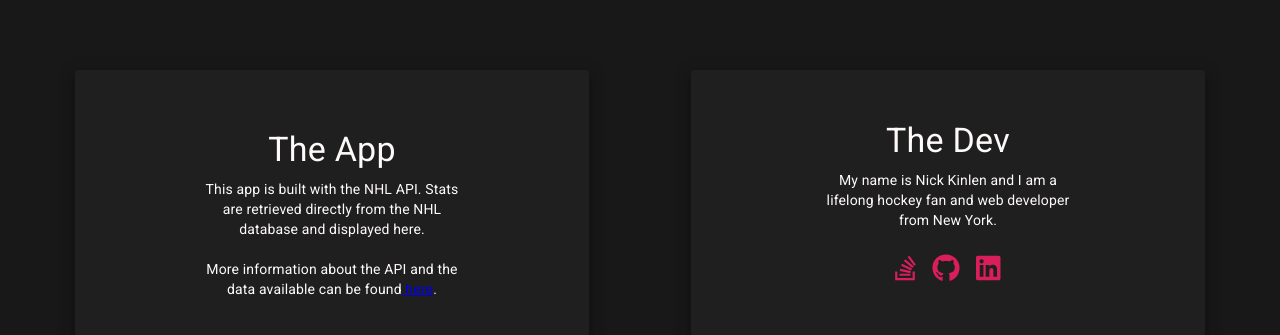
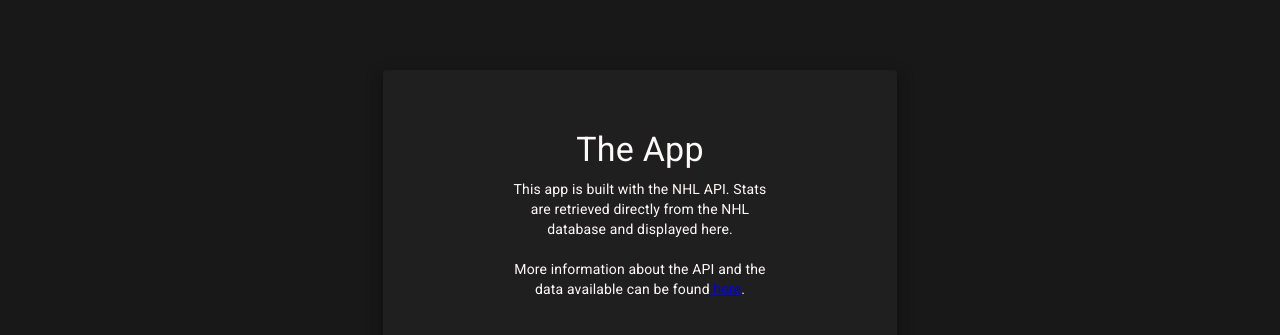
Before and after one commit to Nicknyr/NHL_Stats, a React (Create React App) app: page /wild in a window 1280 px wide. Shown: the part 1427-1762 px from the top of the page. Built offline with nearby package versions, Linux system fonts and the light colour scheme; no server answers.

Commit message:
Removed second section from footer

```diff
--- a/src/components/Footer.js
+++ b/src/components/Footer.js
@@ -69,12 +69,6 @@
   },
   header: {
     padding: '.5rem'
-  },
-  socialMedia: {
-    margin: '1rem',
-  },
-  socialIcon: {
-    margin: '.5rem'
   }
 }));
 
@@ -84,7 +78,6 @@
   return (
     <div className={classes.root}>
      <Container maxWidth="lg" className={classes.container}>
-      <Grid container>
         <Grid container xs={12} md={6} className={classes.section} display="flex" justifyContent="center">
           <Grid item xs={10} sm={8} md={10} >
             <Paper elevation="10" className={classes.paper} align="center">
@@ -102,45 +95,6 @@
             </Paper>
           </Grid>
         </Grid>
-        <Grid container xs={12} md={6} className={classes.section} display="flex" justifyContent="center">
-          <Grid item xs={10} sm={8} md={10} >
-              <Paper elevation="10" className={classes.paper} align="center">
-                <Box align="center" display="flex" flexDirection="column" width="50%">
-                  <Typography variant="h4" className={classes.header}>The Dev</Typography>
-                  <Typography variant="body">
-                    My name is Nick Kinlen and I am a lifelong hockey fan and web developer from New York.
-                  </Typography>
-                  <Box display="flex" flexDirection="row" justifyContent="center" className={classes.socialMedia}>
-                    <Link href="#">
-                      <FontAwesomeIcon
-                            icon={['fab', 'stack-overflow']}
-                            size="2x"
-                            color="#D81E5B"
-                            className={classes.socialIcon}
-                        />
-                    </Link>
-                    <Link href="#">
-                      <FontAwesomeIcon
-                            icon={['fab', 'github']}
-                            size="2x"
-                            color="#D81E5B"
-                            className={classes.socialIcon}
-                        />
-                    </Link>
-                    <Link href="#">
-                      <FontAwesomeIcon
-                            icon={['fab', 'linkedin']}
-                            size="2x"
-                            color="#D81E5B"
-                            className={classes.socialIcon}
-                        />
-                    </Link>
-                  </Box>
-                </Box>
-              </Paper>
-          </Grid>
-        </Grid>
-      </Grid>
       </Container>
     </div>
   );
--- a/src/components/Navbar.js
+++ b/src/components/Navbar.js
@@ -137,11 +137,11 @@
                 <Typography variant="h6" className={classes.title}>
                     NHL Stats
                 </Typography>
-
+                {/*
                 <Link href="#">
                     <Typography variant="h6">Team </Typography>
                 </Link>
-
+                */}
             </Toolbar>
         </AppBar>
     );
```
